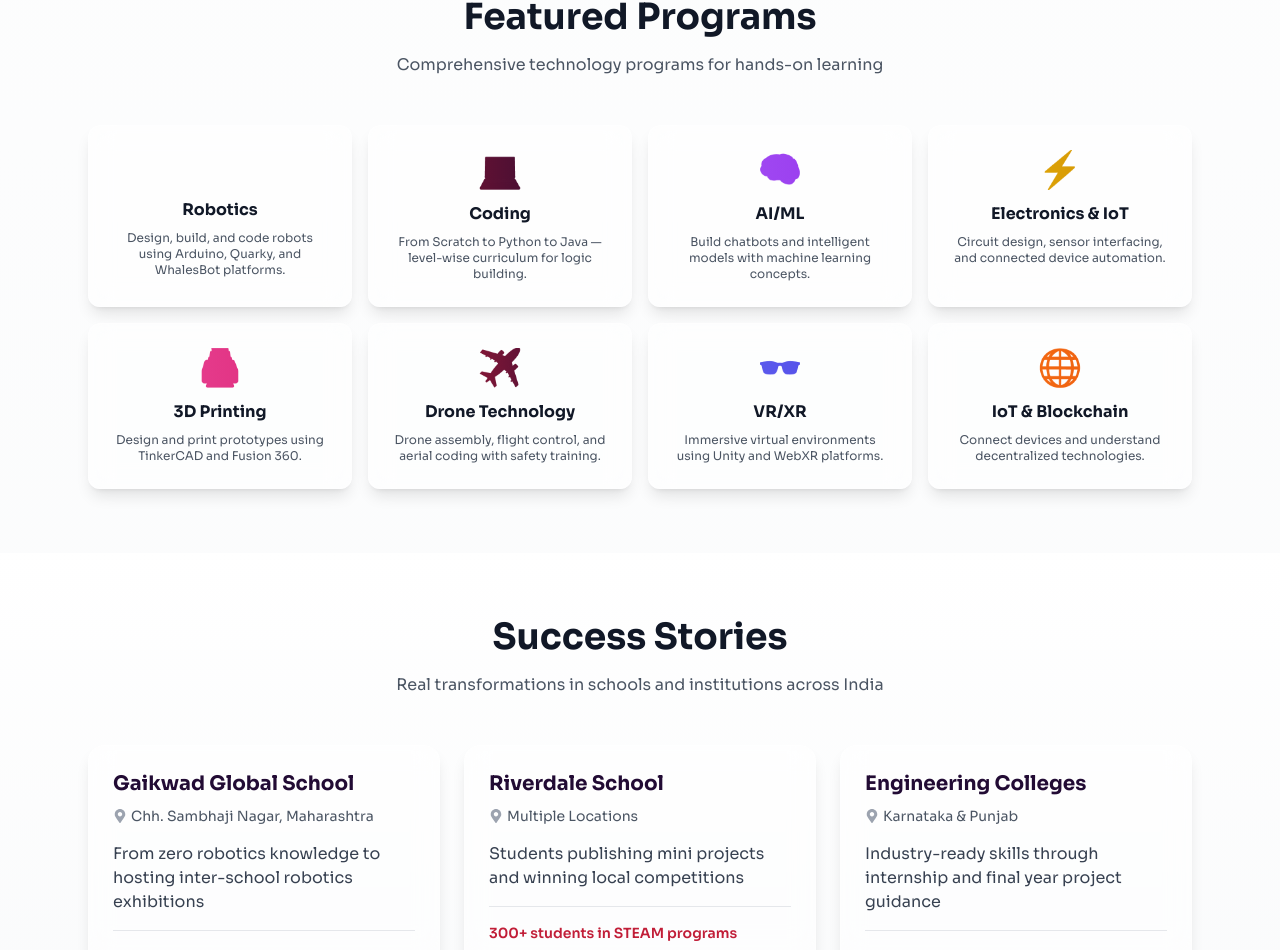
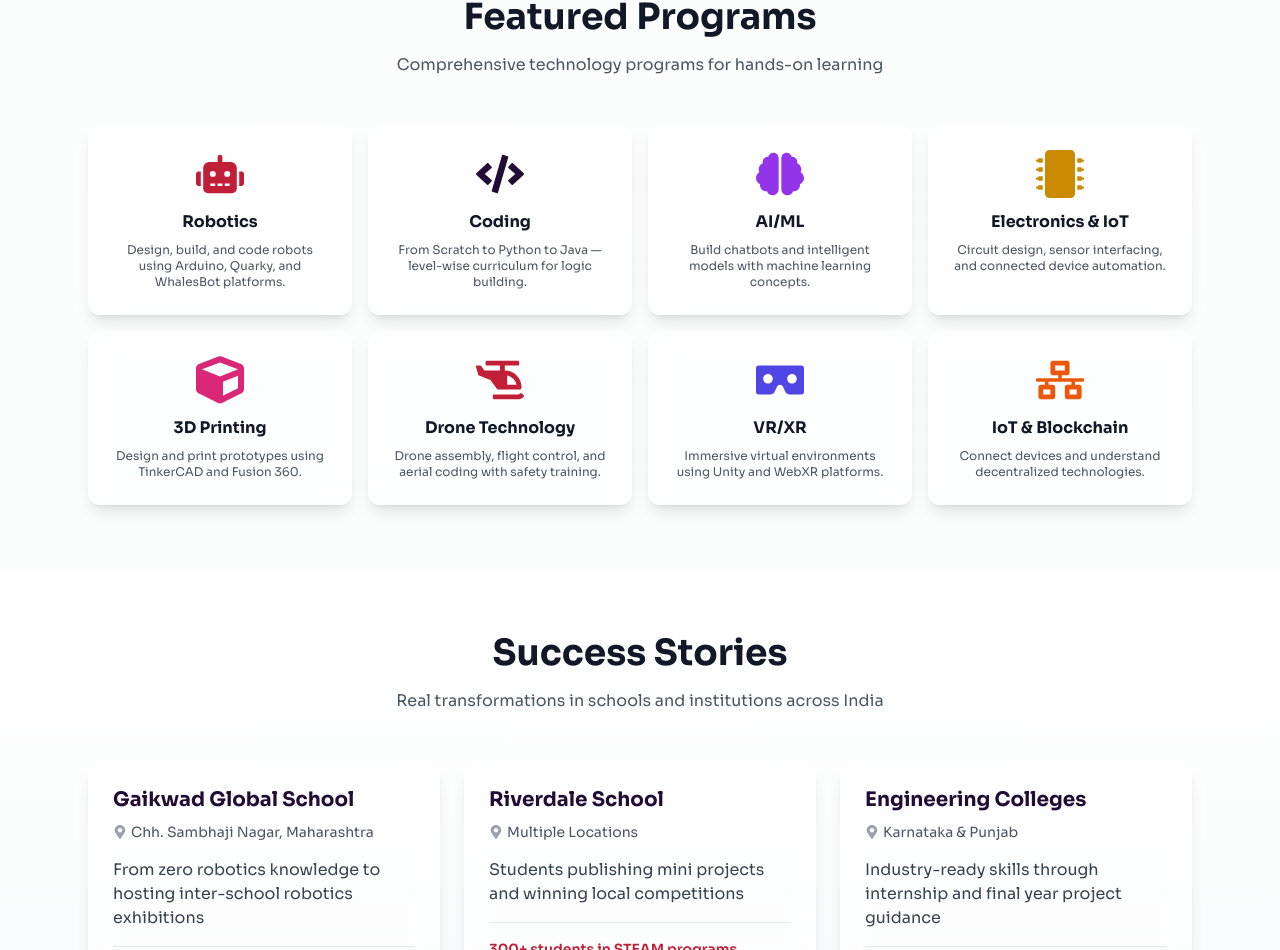
Before and after one commit to 160421747301/JoinBotics-, a React (Vite) app in the folder client/: page /global-exposure in a window 1280 px wide. Shown: the part 1827-2777 px from the top of the page. Built offline with nearby package versions, Linux system fonts and the light colour scheme.

Commit message:
Fix program icons in Global Exposure page
- Replace emoji icons with professional React Icons
- Add FaCode, FaBrain, FaMicrochip, FaCube, FaHelicopter, FaVrCardboard, FaNetworkWired
- Fix Robotics icon display issue
- Apply solid colors for better visibility

```diff
--- a/client/src/pages/GlobalExposure.jsx
+++ b/client/src/pages/GlobalExposure.jsx
@@ -1,6 +1,6 @@
 import { motion } from "framer-motion";
 import Footer from "../components/Footer";
-import { FaGlobe, FaUsers, FaRobot, FaGraduationCap, FaMapMarkerAlt, FaStar } from "react-icons/fa";
+import { FaGlobe, FaUsers, FaRobot, FaGraduationCap, FaMapMarkerAlt, FaStar, FaCode, FaBrain, FaMicrochip, FaCube, FaHelicopter, FaVrCardboard, FaNetworkWired } from "react-icons/fa";
 
 const STATS = [
   { icon: FaUsers, value: "1,00,000+", label: "Students Trained", desc: "From Grade 1 to Engineering | Robotics, Coding, AI & Drones" },
@@ -16,55 +16,63 @@ const PROGRAMS = [
     title: "Robotics",
     desc: "Design, build, and code robots using Arduino, Quarky, and WhalesBot platforms.",
     color: "from-[#c11e38] to-[#8a1532]",
+    iconColor: "text-[#c11e38]",
   },
   {
     id: 2,
-    icon: "💻",
+    icon: FaCode,
     title: "Coding",
     desc: "From Scratch to Python to Java — level-wise curriculum for logic building.",
     color: "from-[#8a1532] to-[#220b34]",
+    iconColor: "text-[#220b34]",
   },
   {
     id: 3,
-    icon: "🧠",
+    icon: FaBrain,
     title: "AI/ML",
     desc: "Build chatbots and intelligent models with machine learning concepts.",
     color: "from-purple-500 to-purple-600",
+    iconColor: "text-purple-600",
   },
   {
     id: 4,
-    icon: "⚡",
+    icon: FaMicrochip,
     title: "Electronics & IoT",
     desc: "Circuit design, sensor interfacing, and connected device automation.",
     color: "from-yellow-500 to-yellow-600",
+    iconColor: "text-yellow-600",
   },
   {
     id: 5,
-    icon: "🖨️",
+    icon: FaCube,
     title: "3D Printing",
     desc: "Design and print prototypes using TinkerCAD and Fusion 360.",
     color: "from-pink-500 to-pink-600",
+    iconColor: "text-pink-600",
   },
   {
     id: 6,
-    icon: "✈️",
+    icon: FaHelicopter,
     title: "Drone Technology",
     desc: "Drone assembly, flight control, and aerial coding with safety training.",
     color: "from-[#c11e38] to-[#220b34]",
+    iconColor: "text-[#c11e38]",
   },
   {
     id: 7,
-    icon: "🕶️",
+    icon: FaVrCardboard,
     title: "VR/XR",
     desc: "Immersive virtual environments using Unity and WebXR platforms.",
     color: "from-indigo-500 to-indigo-600",
+    iconColor: "text-indigo-600",
   },
   {
     id: 8,
-    icon: "🌐",
+    icon: FaNetworkWired,
     title: "IoT & Blockchain",
     desc: "Connect devices and understand decentralized technologies.",
     color: "from-orange-500 to-orange-600",
+    iconColor: "text-orange-600",
   },
 ];
 
@@ -253,7 +261,9 @@ export default function GlobalExposure() {
         </motion.div>
 
         <div className="grid grid-cols-2 md:grid-cols-4 gap-4">
-          {PROGRAMS.map((program, idx) => (
+          {PROGRAMS.map((program, idx) => {
+            const Icon = program.icon;
+            return (
               <motion.div
                 key={program.id}
                 initial={{ opacity: 0, y: 20 }}
@@ -262,13 +272,14 @@ export default function GlobalExposure() {
                 transition={{ duration: 0.6, delay: idx * 0.05 }}
                 className="group rounded-xl bg-white/60 backdrop-blur-md border border-white/30 p-6 shadow-lg hover:shadow-xl transition-all text-center hover:scale-105"
               >
-              <div className={`text-4xl mb-3 bg-gradient-to-r ${program.color} bg-clip-text text-transparent font-bold`}>
-                {typeof program.icon === 'string' ? program.icon : <program.icon />}
+                <div className="mb-3 flex justify-center">
+                  <Icon className={`text-5xl ${program.iconColor} group-hover:scale-110 transition-transform duration-300`} />
                 </div>
                 <h3 className="font-bold text-gray-900 mb-2">{program.title}</h3>
                 <p className="text-xs text-gray-600">{program.desc}</p>
               </motion.div>
-          ))}
+            );
+          })}
         </div>
       </section>
 
```
Lines whose indentation alone changed are shown as unchanged.
